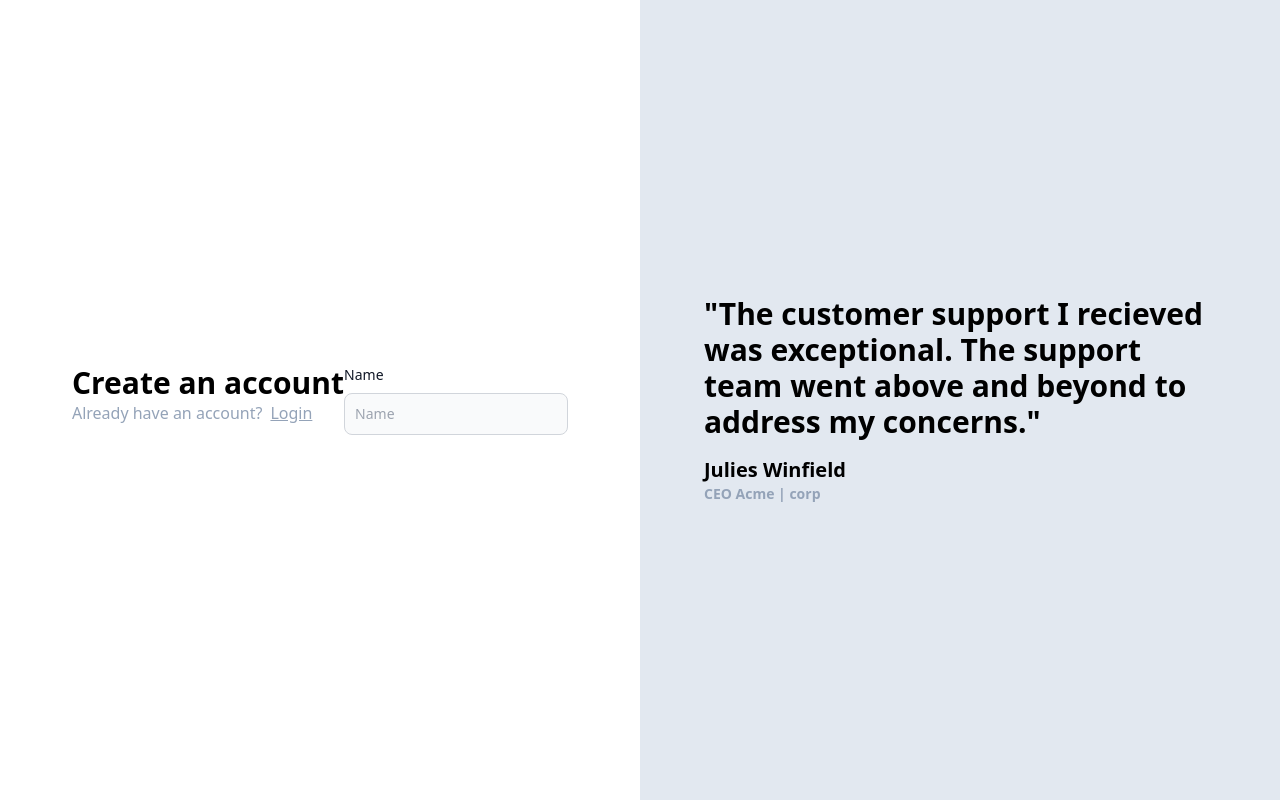
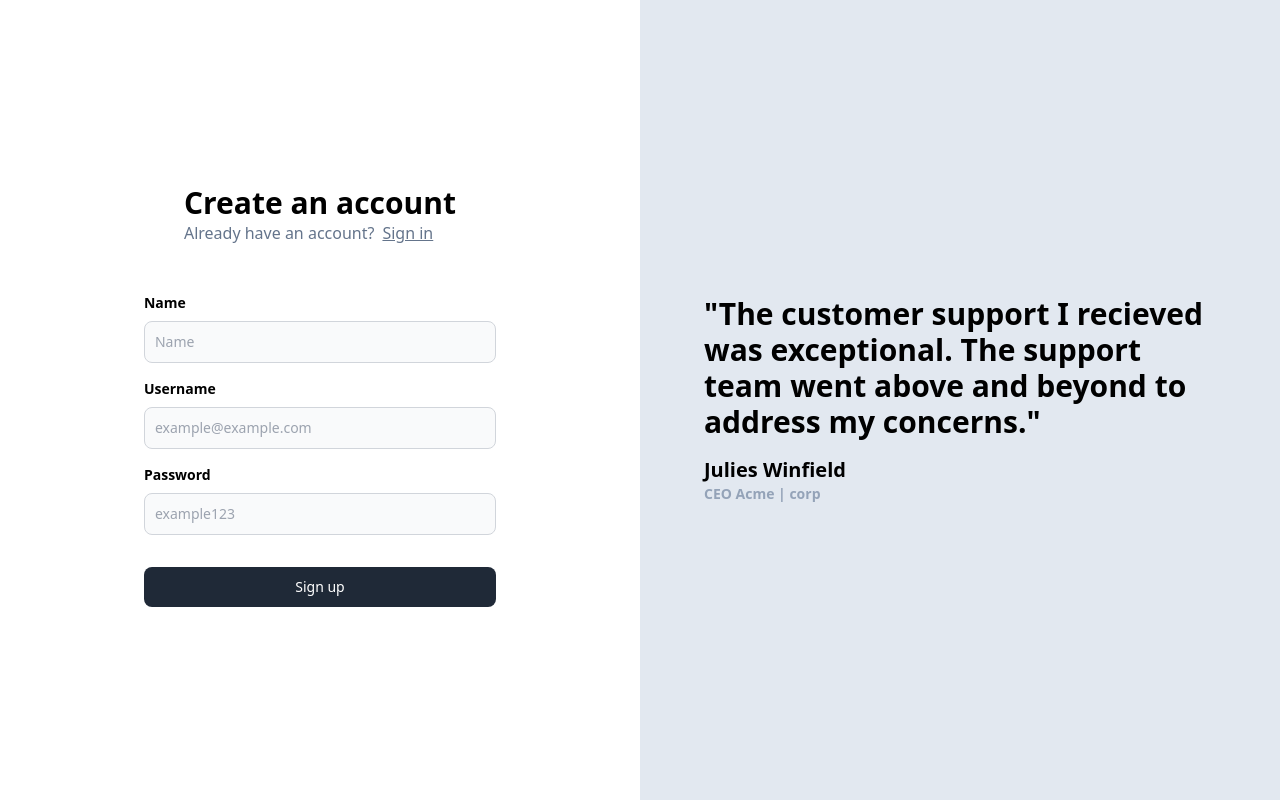
Before and after one commit to Shivamch02/medium, a React (Vite) app in the folder frontend/: page /signup in a window 1280 px wide. Built offline with nearby package versions, Linux system fonts and the light colour scheme.

Commit message:
Signup & Signin Route Created

```diff
--- a/frontend/src/components/Auth.tsx
+++ b/frontend/src/components/Auth.tsx
@@ -12,24 +12,60 @@ export const Auth = ({ type }: { type: "signup" | "signin" }) => {
     <div className="h-screen flex justify-center flex-col">
       <div className="flex justify-center">
         <div>
+          <div className="px-10">
             <div className="text-3xl font-extrabold ">Create an account</div>
-          <div className="text-slate-400">
-            Already have an account?
-            <Link className="pl-2 underline" to="/signin">
-              Login
+            <div className="text-slate-500">
+              {type === "signin"
+                ? "Don't have an account?"
+                : "Already have an account?"}
+              <Link
+                className="pl-2 underline"
+                to={type === "signin" ? "/signup" : "/signin"}
+              >
+                {type === "signin" ? "Sign up" : "Sign in"}
               </Link>
             </div>
           </div>
+          <div className="pt-8">
             <LabelledInput
               label="Name"
               placeholder="Name"
               onChange={(e) => {
-            setPostInputs((c) => ({
-              ...c,
+                setPostInputs({
+                  ...postInputs,
                   name: e.target.value,
-            }));
+                });
               }}
             />
+            <LabelledInput
+              label="Username"
+              placeholder="example@example.com"
+              onChange={(e) => {
+                setPostInputs({
+                  ...postInputs,
+                  email: e.target.value,
+                });
+              }}
+            />
+            <LabelledInput
+              label="Password"
+              type={"password"}
+              placeholder="example123"
+              onChange={(e) => {
+                setPostInputs({
+                  ...postInputs,
+                  password: e.target.value,
+                });
+              }}
+            />
+            <button
+              type="button"
+              className="mt-8 w-full text-white bg-gray-800 hover:bg-gray-900 focus:outline-none focus:ring-4 focus:ring-gray-300 font-medium rounded-lg text-sm px-5 py-2.5 me-2 mb-2 dark:bg-gray-800 dark:hover:bg-gray-700 dark:focus:ring-gray-700 dark:border-gray-700"
+            >
+              {type === "signup" ? "Sign up" : "Sign in"}
+            </button>
+          </div>
+        </div>
       </div>
     </div>
   );
@@ -39,24 +75,26 @@ interface labelledInputType {
   label: string;
   placeholder: string;
   onChange: (e: ChangeEvent<HTMLInputElement>) => void;
+  type?: string;
 }
 
 export const LabelledInput = ({
   label,
   placeholder,
   onChange,
+  type,
 }: labelledInputType) => {
   return (
     <div>
       <div>
-        <label className="block mb-2 text-sm font-medium text-gray-900 dark:text-white">
+        <label className="block mb-2 text-sm font-semibold text-black pt-4">
           {label}
         </label>
         <input
           onChange={onChange}
-          type="text"
+          type={type || "text"}
           id="first_name"
-          className="bg-gray-50 border border-gray-300 text-gray-900 text-sm rounded-lg focus:ring-blue-500 focus:border-blue-500 block w-full p-2.5 dark:bg-gray-700 dark:border-gray-600 dark:placeholder-gray-400 dark:text-white dark:focus:ring-blue-500 dark:focus:border-blue-500"
+          className="bg-gray-50 border border-gray-300 text-black text-sm rounded-lg focus:ring-blue-500 focus:border-blue-500 block w-full p-2.5"
           placeholder={placeholder}
           required
         />
--- a/frontend/src/pages/Signin.tsx
+++ b/frontend/src/pages/Signin.tsx
@@ -1,5 +1,19 @@
+import { Auth } from "../components/Auth";
+import Quote from "../components/Quote";
+
 const Signin = () => {
-  return <div>Signin</div>;
+  return (
+    <div>
+      <div className="grid lg:grid-cols-2">
+        <div>
+          <Auth type="signin" />
+        </div>
+        <div className="hidden lg:block">
+          <Quote />
+        </div>
+      </div>
+    </div>
+  );
 };
 
 export default Signin;
--- a/frontend/src/pages/Signup.tsx
+++ b/frontend/src/pages/Signup.tsx
@@ -4,11 +4,11 @@ import Quote from "../components/Quote";
 const Signup = () => {
   return (
     <div>
-      <div className="grid grid-cols-2">
+      <div className="grid lg:grid-cols-2">
         <div>
-          <Auth />
+          <Auth type="signup" />
         </div>
-        <div className="invisible lg:visible">
+        <div className="hidden lg:block">
           <Quote />
         </div>
       </div>
```
Lines whose indentation alone changed are shown as unchanged.
